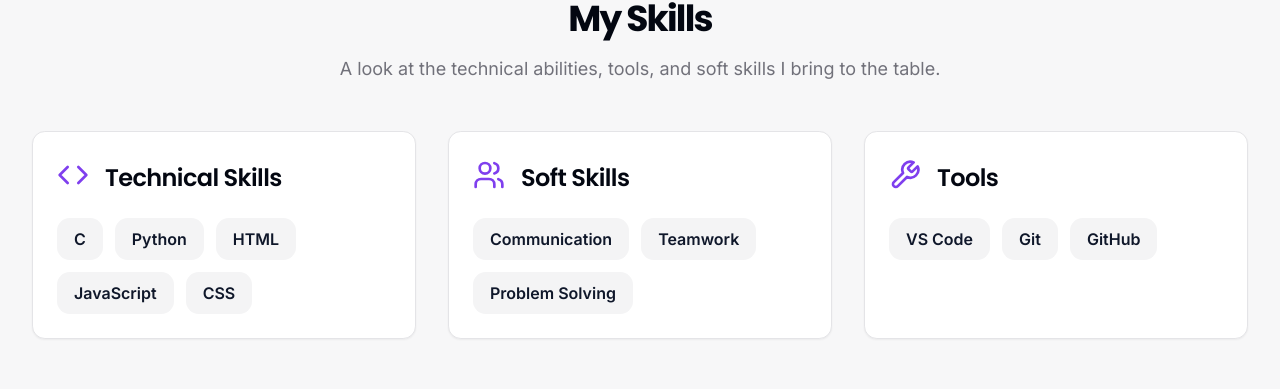
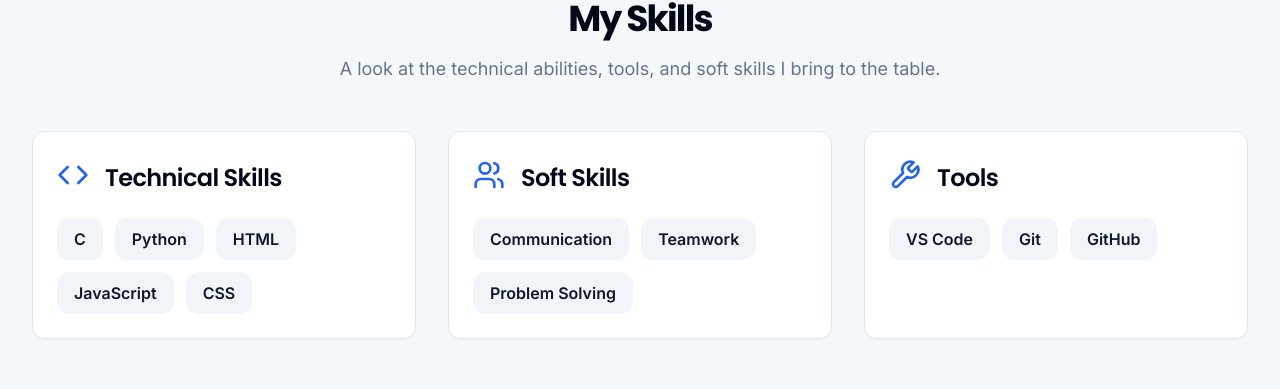
Before and after one commit to Vishnu-Morthala/Portfolio, a Next.js app: page / in a window 1280 px wide. Shown: the part 978-1367 px from the top of the page. Built offline with nearby package versions, Linux system fonts and the light colour scheme.

Commit message:
CHANGE THEME OF PORTFOLIO AND UI UX DESIGNS

```diff
--- a/src/app/globals.css
+++ b/src/app/globals.css
@@ -5,47 +5,47 @@
 @layer base {
   :root {
     --background: 0 0% 100%;
-    --foreground: 224 71% 4%;
+    --foreground: 222.2 84% 4.9%;
     --card: 0 0% 100%;
-    --card-foreground: 224 71% 4%;
+    --card-foreground: 222.2 84% 4.9%;
     --popover: 0 0% 100%;
-    --popover-foreground: 224 71% 4%;
-    --primary: 262 84% 59%;
+    --popover-foreground: 222.2 84% 4.9%;
+    --primary: 221 83% 53%;
     --primary-foreground: 210 40% 98%;
-    --secondary: 240 5% 96%;
+    --secondary: 210 40% 96.1%;
     --secondary-foreground: 222.2 47.4% 11.2%;
-    --muted: 240 5% 96%;
-    --muted-foreground: 240 4% 46%;
-    --accent: 240 5% 92%;
+    --muted: 210 40% 96.1%;
+    --muted-foreground: 215.4 16.3% 46.9%;
+    --accent: 210 40% 96.1%;
     --accent-foreground: 222.2 47.4% 11.2%;
     --destructive: 0 84.2% 60.2%;
     --destructive-foreground: 210 40% 98%;
-    --border: 240 6% 90%;
-    --input: 240 6% 90%;
-    --ring: 262 84% 59%;
+    --border: 214.3 31.8% 91.4%;
+    --input: 214.3 31.8% 91.4%;
+    --ring: 221 83% 53%;
     --radius: 0.8rem;
   }
 
   .dark {
-    --background: 240 10% 3.9%;
+    --background: 222 83% 5%;
     --foreground: 210 40% 98%;
-    --card: 240 10% 3.9%;
+    --card: 222 83% 5%;
     --card-foreground: 210 40% 98%;
-    --popover: 240 10% 3.9%;
+    --popover: 222 83% 5%;
     --popover-foreground: 210 40% 98%;
-    --primary: 262 84% 59%;
+    --primary: 217 91% 60%;
     --primary-foreground: 210 40% 98%;
-    --secondary: 240 4% 12%;
+    --secondary: 217 33% 17%;
     --secondary-foreground: 210 40% 98%;
-    --muted: 240 4% 12%;
-    --muted-foreground: 240 4% 65%;
-    --accent: 240 4% 12%;
+    --muted: 217 33% 17%;
+    --muted-foreground: 215 20% 65%;
+    --accent: 217 33% 17%;
     --accent-foreground: 210 40% 98%;
-    --destructive: 0 62.8% 30.6%;
+    --destructive: 0 63% 31%;
     --destructive-foreground: 210 40% 98%;
-    --border: 240 4% 12%;
-    --input: 240 4% 12%;
-    --ring: 262 84% 59%;
+    --border: 217 33% 17%;
+    --input: 217 33% 17%;
+    --ring: 217 91% 60%;
   }
 }
 
--- a/src/components/sections/AchievementsSection.tsx
+++ b/src/components/sections/AchievementsSection.tsx
@@ -19,7 +19,7 @@ export function AchievementsSection({ data }: { data: Achievement[] }) {
         </div>
         <div className="mt-12 grid grid-cols-1 gap-6 md:grid-cols-2 lg:grid-cols-3">
           {data.map((achievement) => (
-            <Card key={achievement.id} className="flex flex-col transition-all duration-300 hover:shadow-xl hover:-translate-y-1">
+            <Card key={achievement.id} className="flex flex-col transition-all duration-300 hover:shadow-xl hover:-translate-y-1 hover:border-primary">
               <CardHeader className="p-0">
                 <Image
                     src={achievement.imageUrl}
--- a/src/components/sections/CertificatesSection.tsx
+++ b/src/components/sections/CertificatesSection.tsx
@@ -16,7 +16,7 @@ export function CertificatesSection({ data }: { data: Certificate[] }) {
         </div>
         <div className="mt-12 grid grid-cols-1 gap-6 sm:grid-cols-2 lg:grid-cols-3">
           {data.map((cert) => (
-            <Card key={cert.id} className="flex flex-col transition-all duration-300 hover:shadow-xl hover:-translate-y-1">
+            <Card key={cert.id} className="flex flex-col transition-all duration-300 hover:shadow-xl hover:-translate-y-1 hover:border-primary">
               <CardHeader className="flex flex-row items-start gap-4 pb-4">
                 <div className="bg-primary/10 p-3 rounded-full">
                   <Award className="h-6 w-6 text-primary" />
--- a/src/components/sections/HeroSection.tsx
+++ b/src/components/sections/HeroSection.tsx
@@ -20,7 +20,7 @@ export function HeroSection({ data }: { data: AboutData }) {
             width={400}
             height={400}
             alt={data.name}
-            className="rounded-full object-cover aspect-square shadow-2xl shadow-primary/20"
+            className="rounded-full object-cover aspect-square shadow-2xl shadow-primary/20 border-4 border-primary/10"
             data-ai-hint="profile picture"
             priority
           />
--- a/src/components/sections/ProjectsSection.tsx
+++ b/src/components/sections/ProjectsSection.tsx
@@ -18,7 +18,7 @@ export function ProjectsSection({ data }: { data: Project[] }) {
         </div>
         <div className="mt-12 grid grid-cols-1 gap-8 md:grid-cols-2 lg:grid-cols-3">
           {data.map(project => (
-            <Card key={project.id} className="flex flex-col overflow-hidden transition-all duration-300 hover:shadow-xl hover:-translate-y-1">
+            <Card key={project.id} className="flex flex-col overflow-hidden transition-all duration-300 hover:shadow-xl hover:-translate-y-1 hover:border-primary">
               <CardHeader className="p-0">
                 <Image
                   src={project.imageUrl}
--- a/src/components/sections/SkillsSection.tsx
+++ b/src/components/sections/SkillsSection.tsx
@@ -24,7 +24,7 @@ export function SkillsSection({ data }: { data: Skill[] }) {
           </p>
         </div>
         <div className="mt-12 grid grid-cols-1 gap-8 md:grid-cols-2 lg:grid-cols-3">
-          <Card className="transition-all duration-300 hover:shadow-xl hover:-translate-y-1">
+          <Card className="transition-all duration-300 hover:shadow-xl hover:-translate-y-1 hover:border-primary">
             <CardHeader className="flex flex-row items-center gap-4">
               {categoryIcons.technical}
               <CardTitle className="text-2xl font-headline">Technical Skills</CardTitle>
@@ -35,7 +35,7 @@ export function SkillsSection({ data }: { data: Skill[] }) {
               ))}
             </CardContent>
           </Card>
-          <Card className="transition-all duration-300 hover:shadow-xl hover:-translate-y-1">
+          <Card className="transition-all duration-300 hover:shadow-xl hover:-translate-y-1 hover:border-primary">
             <CardHeader className="flex flex-row items-center gap-4">
               {categoryIcons.soft}
               <CardTitle className="text-2xl font-headline">Soft Skills</CardTitle>
@@ -46,7 +46,7 @@ export function SkillsSection({ data }: { data: Skill[] }) {
               ))}
             </CardContent>
           </Card>
-          <Card className="transition-all duration-300 hover:shadow-xl hover:-translate-y-1">
+          <Card className="transition-all duration-300 hover:shadow-xl hover:-translate-y-1 hover:border-primary">
             <CardHeader className="flex flex-row items-center gap-4">
               {categoryIcons.tool}
               <CardTitle className="text-2xl font-headline">Tools</CardTitle>
```
